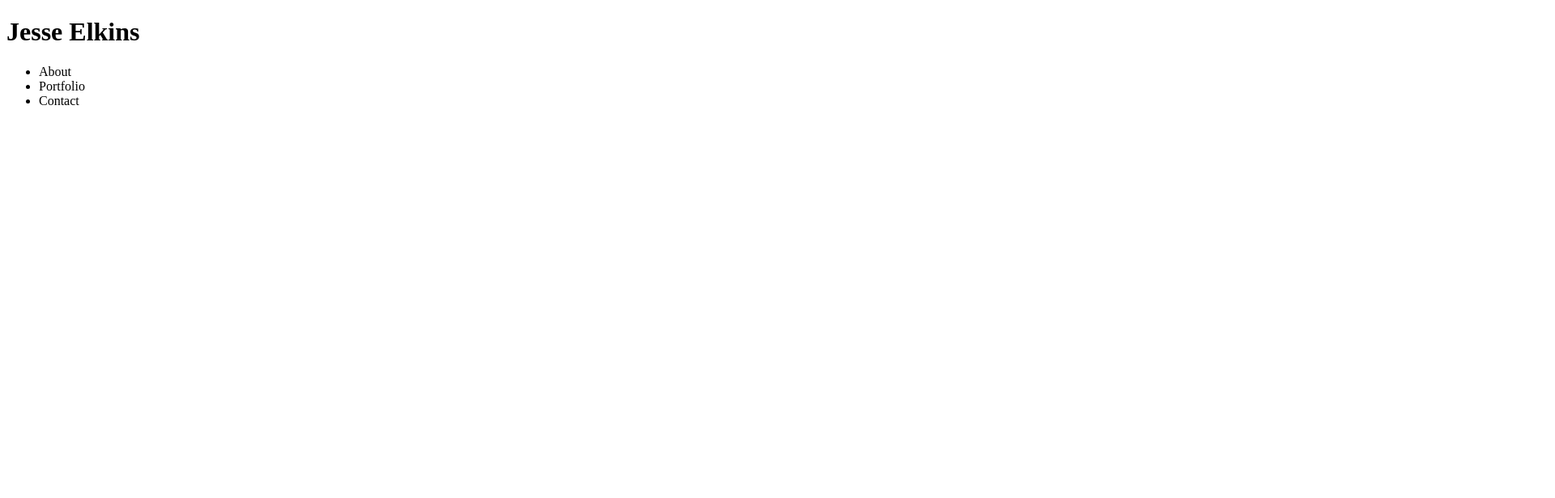
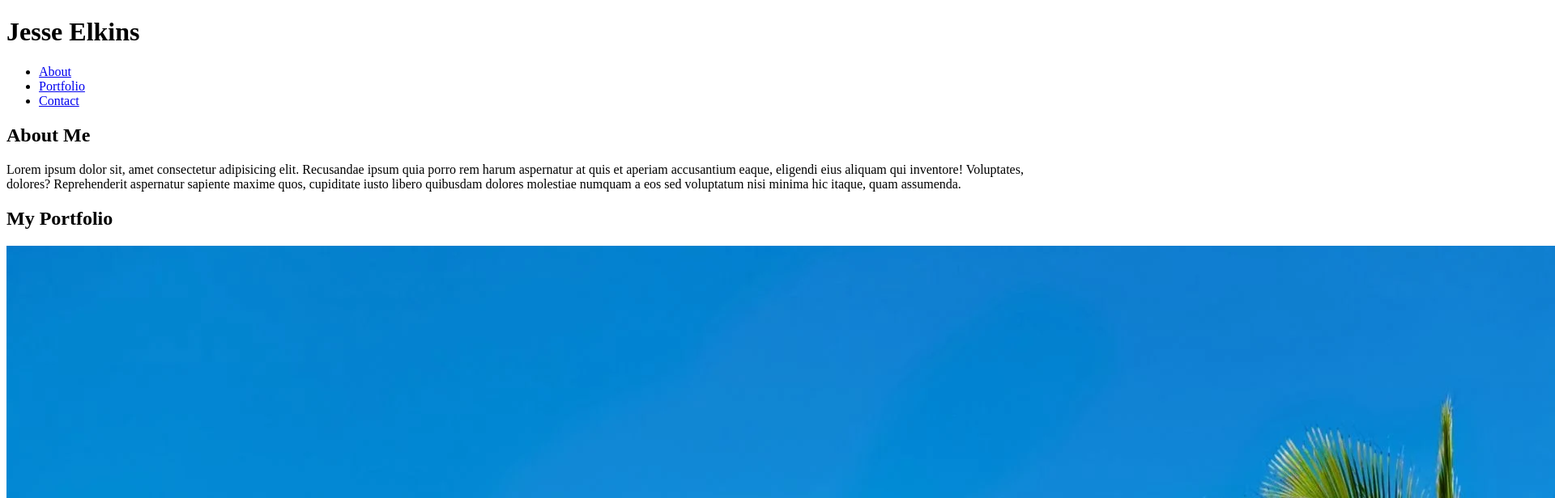
Before and after one commit to zeuzh/Jesses-Portfolio, a plain HTML site: page index.html in a window 1280 px wide. Shown: the top 616 px of the page at 81% size, 1920 px wide, since content can reach past the window. Drawn offline with Linux system fonts and the light colour scheme.

Commit message:
set up structure of html

```diff
--- a/index.html
+++ b/index.html
@@ -14,22 +14,40 @@
         <h1>Jesse Elkins</h1>
         <nav class="nav">
             <ul>
-                <li>About</li>
-                <li>Portfolio</li>
-                <li>Contact</li>
+                <li><a href="#about">About</a></li>
+                <li><a href="#portfolio">Portfolio</a></li>
+                <li><a href="#contact">Contact</a></li>
             </ul>
         </nav>
     </header>
 
-    <section class="about">
+    <section id="about" class="about">
+        <h1>About Me</h1>
+        <p>Lorem ipsum dolor sit, amet consectetur adipisicing elit. Recusandae ipsum quia porro rem harum aspernatur at
+            quis et aperiam accusantium eaque, eligendi eius aliquam qui inventore! Voluptates, dolores? Reprehenderit
+            aspernatur sapiente maxime quos, cupiditate iusto libero quibusdam dolores molestiae numquam a eos sed
+            voluptatum nisi minima hic itaque, quam assumenda.</p>
+    </section>
+
+    <section id="portfolio" class="portfolio">
+        <h1>My Portfolio</h1>
+        <section>
+            <img src="./assets/placeholder.webp" alt="beach" />
+            <img src="./assets/placeholder.webp" alt="beach" />
+            <img src="./assets/placeholder.webp" alt="beach" />
+            <img src="./assets/placeholder.webp" alt="beach" />
+            <img src="./assets/placeholder.webp" alt="beach" />
+        </section>
 
     </section>
 
-    <section class="portfolio">
-
-    </section>
-
-    <section class="contact">
+    <section id="contact" class="contact">
+        <h1>Contact Me</h1>
+        <ul class="contactUl">
+            <li>Email: <a target="_blank" href="mailto:jezisme@outlook.com">jezisme@outlook.com</a></li>
+            <li>GitHub: <a href="https://github.com/zeuzh">https://github.com/zeuzh</a></li>
+            <li>Phone: <a href="tel:4075551234">(407) 555-1234</a></li>
+        </ul>
 
     </section>
 
```
Also changed, not shown: assets/placeholder.webp (added).
